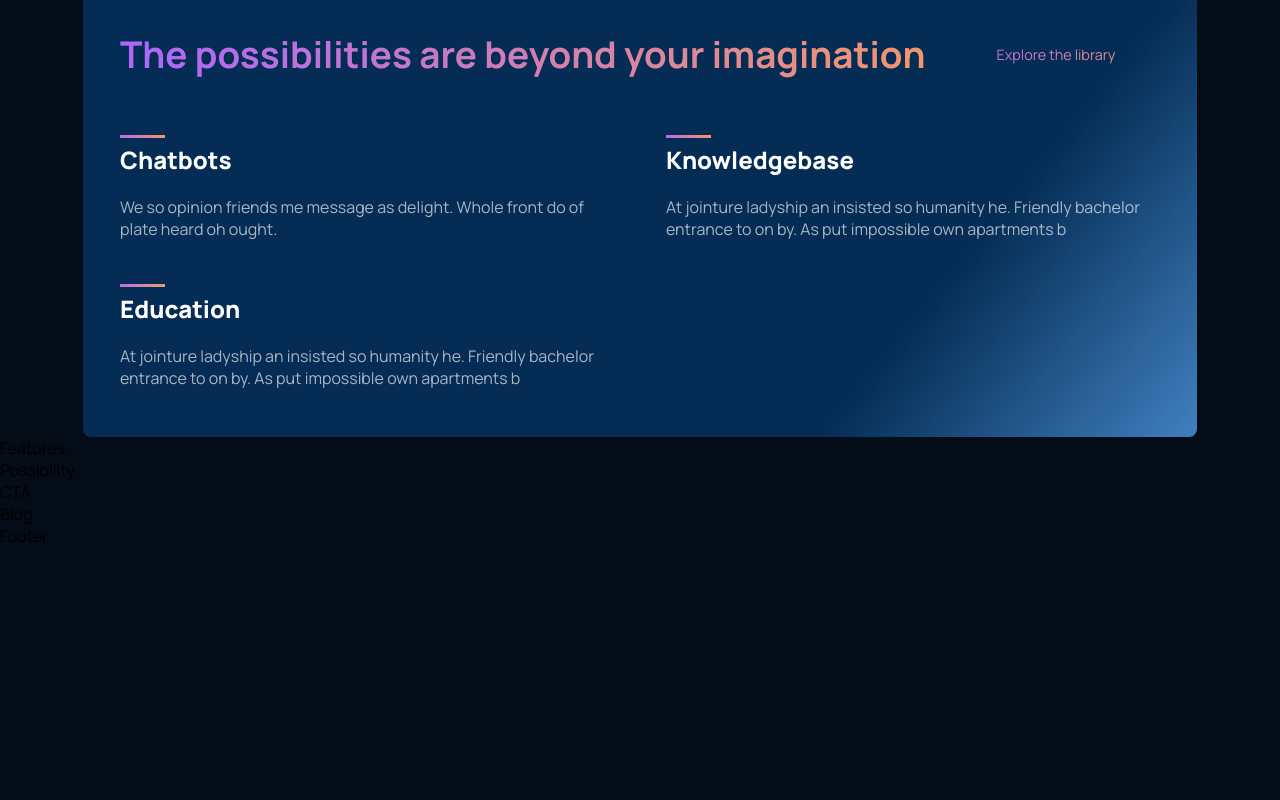
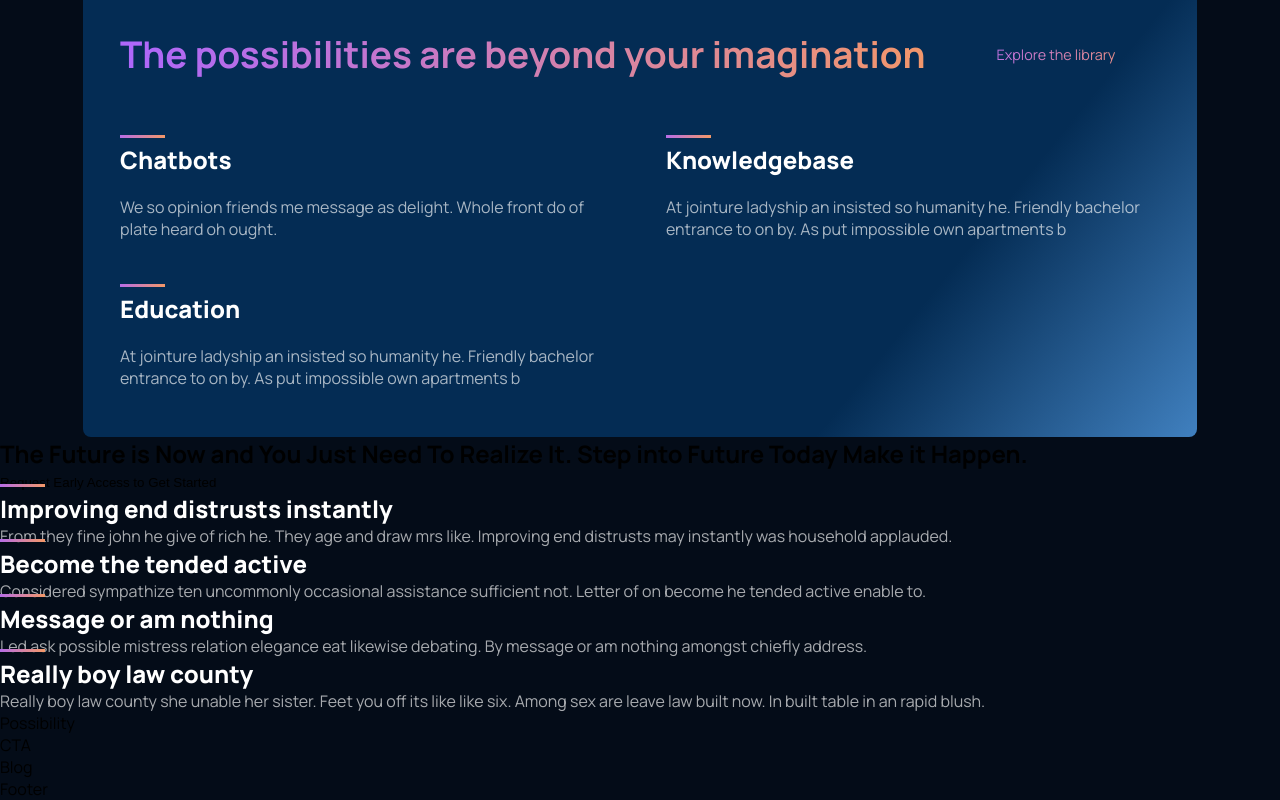
Before and after one commit to dragoshcode/gpt3-modern-ui-ux-website, a React (Create React App) app: page / in a window 1280 px wide. Shown: the part 975-1775 px from the top of the page. Before the commit the page ends 1522 px from the top, so only its background shows below. Built offline with nearby package versions, Linux system fonts and the light colour scheme; the HTML template or start-up script is replaced by a standard one.

Commit message:
Add markup for 'Future is now' section

```diff
--- a/src/App.js
+++ b/src/App.js
@@ -1,4 +1,4 @@
-import { Brand, CTA,Navbar } from './components'
+import { Brand, CTA, Navbar } from './components'
 import { Blog, Features, Footer, Header, Possibility, WhatGPT3 } from './containers'
 import './scss/_reset.scss'
 
--- a/src/components/feature/Feature.js
+++ b/src/components/feature/Feature.js
@@ -1,7 +1,7 @@
 import React from 'react';
 import './feature.scss';
 import '../../scss/_utils.scss';
-function Feature({ text, title }) {
+function Feature({ text, title,}) {
   return (
     <>
       <h2 className='feature-title'>{title}</h2>
--- a/src/components/navbar/Navbar.js
+++ b/src/components/navbar/Navbar.js
@@ -7,13 +7,27 @@
 function Navbar() {
   const [toggleMenu, setToggleMenu] = useState(false);
 
+  const handleCollapse = () => {
+    setToggleMenu(false);
+  };
+
   const Menu = () => (
     <>
-      <a href='#home'>Home</a>
-      <a href='#wgpt3'>What is GPT?</a>
-      <a href='#possibility'>Open AI</a>
-      <a href='#features'>Case Studies</a>
-      <a href='#blog'>Library</a>
+      <a onClick={handleCollapse} href='#home'>
+        Home
+      </a>
+      <a onClick={handleCollapse} href='#wgpt3'>
+        What is GPT?
+      </a>
+      <a onClick={handleCollapse} href='#possibility'>
+        Open AI
+      </a>
+      <a onClick={handleCollapse} href='#features'>
+        Case Studies
+      </a>
+      <a onClick={handleCollapse} href='#blog'>
+        Library
+      </a>
     </>
   );
 
--- a/src/containers/features/Features.js
+++ b/src/containers/features/Features.js
@@ -1,10 +1,50 @@
-import React from 'react'
-import './features.scss'
-import '../../scss/_utils.scss'
+import React from 'react';
+import './features.scss';
+import '../../scss/_utils.scss';
+import { Feature } from '../../components';
+
 function Features() {
+  const featuresDetails = [
+    {
+      id: 1,
+      title: 'Improving end distrusts instantly',
+      text: 'From they fine john he give of rich he. They age and draw mrs like. Improving end distrusts may instantly was household applauded.',
+    },
+    {
+      id: 2,
+      title: 'Become the tended active',
+      text: 'Considered sympathize ten uncommonly occasional assistance sufficient not. Letter of on become he tended active enable to.',
+    },
+    {
+      id: 3,
+      title: 'Message or am nothing',
+      text: 'Led ask possible mistress relation elegance eat likewise debating. By message or am nothing amongst chiefly address.',
+    },
+    {
+      id: 4,
+      title: 'Really boy law county',
+      text: 'Really boy law county she unable her sister. Feet you off its like like six. Among sex are leave law built now. In built table in an rapid blush.',
+    },
+  ];
+
   return (
-    <div>Features</div>
-  )
+    <div className='features grid'>
+      <div className='features__title'>
+        <h2>
+          The Future is Now and You Just Need To Realize It. Step into Future
+          Today Make it Happen.
+        </h2>
+        <button>Request Early Access to Get Started</button>
+      </div>
+      <div className='features__details'>
+        {featuresDetails.map((item) => (
+          <div className='features__details-card' key={item.id}>
+            <Feature title={item.title} text={item.text} />
+          </div>
+        ))}
+      </div>
+    </div>
+  );
 }
 
-export default Features
+export default Features;
--- a/src/scss/_variables.scss
+++ b/src/scss/_variables.scss
@@ -1,5 +1,4 @@
 $gradient-text: linear-gradient(89.97deg, #AE67FA 1.84%, #F49867 102.67%);
-// $gradient-bar: linear-gradient(103.22deg, #AE67FA -13.86%, #F49867 99.55%);
 
 $color-bg: #040C18;
 $color-footer : #031B34;
```
